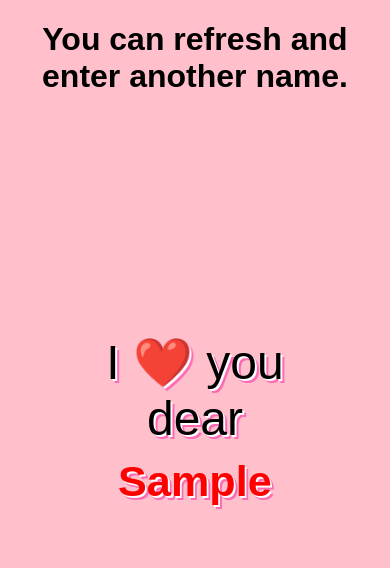
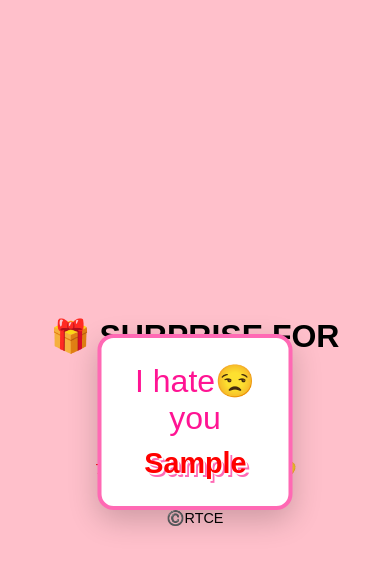
Before and after one commit to RT-hacker/Love-You-404, a plain HTML site: page index.html in a window 390 px wide. Both pictures are taken after typing "Sample" into the empty fields and a click on the button "Submit". Drawn offline with Linux system fonts and the light colour scheme.

Commit message:
Update index.html

```diff
--- a/index.html
+++ b/index.html
@@ -1,11 +1,30 @@
 <!DOCTYPE html>
-<html>
+<html lang="en">
 <head>
+  <meta charset="UTF-8" />
+  <meta name="viewport" content="width=device-width, initial-scale=1.0" />
   <title>I love you</title>
   <style>
+    * {
+      box-sizing: border-box;
+      margin: 0;
+      padding: 0;
+    }
+
     body {
       font-family: sans-serif;
       background-color: pink;
+      min-height: 100vh;
+      display: flex;
+      flex-direction: column;
+      justify-content: center;
+      align-items: center;
+      padding: 1rem;
+      text-align: center;
+    }
+
+    h1 {
+      margin-bottom: 1rem;
     }
 
     form {
@@ -13,7 +32,8 @@
       flex-direction: column;
       align-items: center;
       justify-content: center;
-        height: 100vh;
+      width: 100%;
+      max-width: 400px;
     }
 
     label {
@@ -28,7 +48,7 @@
       border: none;
       box-shadow: 0 0 0.5rem rgba(0, 0, 0, 0.2);
       margin-bottom: 1rem;
-        width: 15rem;
+      width: 100%;
     }
 
     button[type="submit"] {
@@ -48,9 +68,9 @@
 
     .output {
       text-align: center;
-        font-size: 3rem;
+      font-size: 2.5rem;
       margin: 0;
-        padding: 0;
+      padding: 1.5rem 2rem;
       position: absolute;
       top: 50%;
       left: 50%;
@@ -60,12 +80,50 @@
       flex-direction: column;
       align-items: center;
       justify-content: center;
-        text-shadow: 2px 2px 0 #fff, 4px 4px 0 #ff69b4;
+      color: #ff1493;
+      background: #fff;
+      border: 4px solid #ff69b4;
+      border-radius: 1rem;
+      box-shadow: 0 10px 30px rgba(0, 0, 0, 0.2);
+      z-index: 10;
+      max-width: 90%;
+      word-wrap: break-word;
+      transition: all 0.3s ease-in-out;
+    }
+
+    @keyframes pulse {
+      0% {
+        box-shadow:
+          0 0 0 0 rgba(255, 105, 180, 0.4),
+          0 0 0 0 rgba(230, 0, 115, 0.4),
+          0 0 0 0 rgba(255, 0, 92, 0.4),
+          0 0 0 0 rgba(255, 26, 140, 0.4),
+          0 0 0 0 rgba(197, 17, 98, 0.4);
+      }
+
+      20% {
+        box-shadow:
+          0 0 0 40px rgba(255, 105, 180, 0),
+          0 0 0 80px rgba(230, 0, 115, 0),
+          0 0 0 120px rgba(255, 0, 92, 0),
+          0 0 0 160px rgba(255, 26, 140, 0),
+          0 0 0 200px rgba(197, 17, 98, 0);
+      }
+
+      100% {
+        box-shadow:
+          0 0 0 80px rgba(255, 105, 180, 0),
+          0 0 0 120px rgba(230, 0, 115, 0),
+          0 0 0 160px rgba(255, 0, 92, 0),
+          0 0 0 200px rgba(255, 26, 140, 0),
+          0 0 0 240px rgba(197, 17, 98, 0);
+      }
     }
 
     .output:hover {
       color: #ff69b4;
       animation: rotate 1s ease-in-out;
+      animation-fill-mode: forwards;
     }
 
     .output span {
@@ -79,11 +137,7 @@
 
     .output:hover span {
       animation: shake 0.5s ease-in-out;
-      }
-
-      @keyframes rotate {
-        from { transform: rotate(0deg); }
-        to { transform: rotate(360deg); }
+      animation-fill-mode: forwards;
     }
 
     @keyframes wiggle {
@@ -98,26 +152,76 @@
       10%, 30%, 50%, 70%, 90% { transform: translateX(-10px); }
       20%, 40%, 60%, 80% { transform: translateX(10px); }
     }
+
+    .note {
+      margin-top: 1rem;
+      color: red;
+      font-style: italic;
+      font-size: 1.5rem;
+    }
+
+    footer {
+      margin-top: 2rem;
+      font-size: 0.9rem;
+    }
+
+    @media (max-width: 600px) {
+      .output {
+        font-size: 2rem;
+      }
+
+      input[type="text"],
+      button[type="submit"] {
+        font-size: 0.9rem;
+      }
+
+      .note {
+        font-size: 0.9rem;
+      }
+    }
   </style>
 </head>
 <body>
-    <h1><center> You can refresh and enter another name.</center></h1>
+  <h1>🎁 SURPRISE FOR YOU 🎁</h1><br><br>
+
   <form id="form" onsubmit="displayMessage(event)">
     <label for="name">Enter your name:</label>
-      <input type="text" id="name" name="name" placeholder="Enter name" required>
+    <input type="text" id="name" name="name" placeholder="Enter name" required />
     <button type="submit">Submit</button>
   </form>
 
   <div id="output" class="hidden"></div>
+  <p class="note">Tap again to reveal the truth 😉</p>
+  <footer>©️RTCE</footer>
 
   <script>
     function displayMessage(event) {
       event.preventDefault();
+
       const name = document.getElementById("name").value;
       const output = document.getElementById("output");
-        output.innerHTML = `<p class="output">I ❤️ you dear <span>${name}</span></p>`;
+
+      output.innerHTML = `<p class="output">I hate😒 you <span>${name}</span></p>`;
       output.classList.remove("hidden");
       document.getElementById("form").classList.add("hidden");
+
+      const outputElement = document.querySelector(".output");
+      let toggled = false;
+
+      outputElement.addEventListener("click", () => {
+        if (!toggled) {
+          outputElement.innerHTML = `Just kidding! I love you ❤️ <span>${name}</span>`;
+          toggled = true;
+        } else {
+          // Move randomly on second click
+          const xPos = Math.random() * (window.innerWidth - outputElement.offsetWidth);
+          const yPos = Math.random() * (window.innerHeight - outputElement.offsetHeight);
+
+          outputElement.style.position = "absolute";
+          outputElement.style.left = `${xPos}px`;
+          outputElement.style.top = `${yPos}px`;
+        }
+      });
     }
   </script>
 </body>
```
Lines whose indentation alone changed are shown as unchanged.
